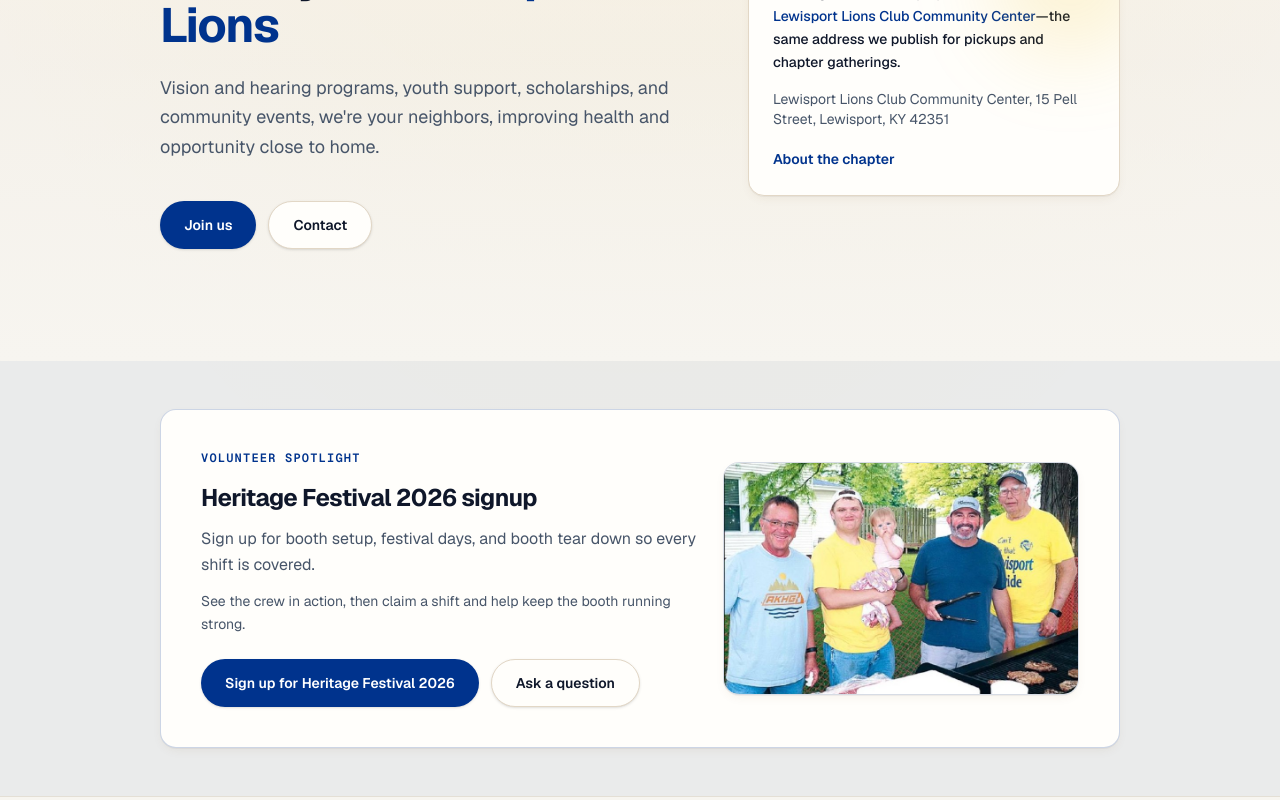
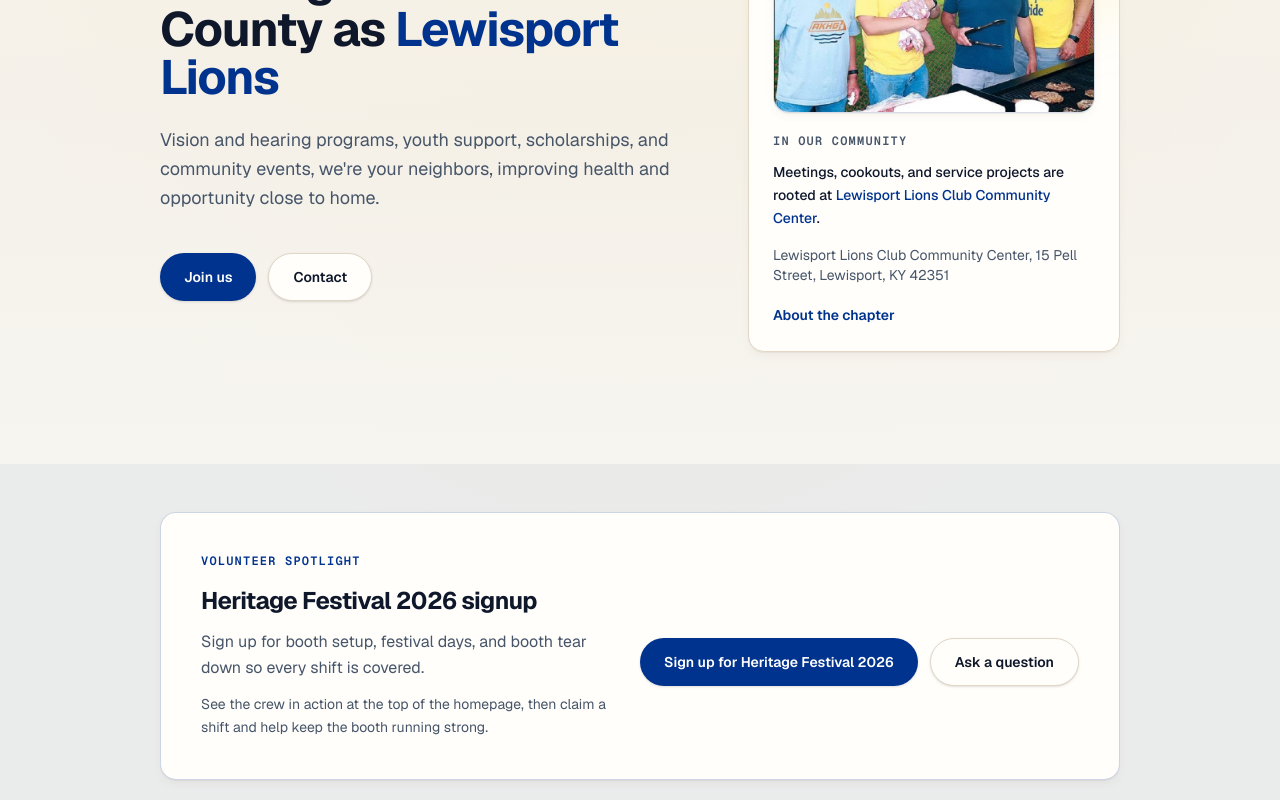
Before and after one commit to DoloMike/lionsclub-web, a Next.js app: page / in a window 1280 px wide. Shown: the part 300-1100 px from the top of the page. Built offline with nearby package versions, Linux system fonts and the light colour scheme; no server answers.

Commit message:
fix(heritage-festival): keep photo on homepage only

```diff
--- a/src/app/heritage-festival-2026-signup/page.tsx
+++ b/src/app/heritage-festival-2026-signup/page.tsx
@@ -1,9 +1,7 @@
 import type { Metadata } from "next";
-import Image from "next/image";
 import { HeritageFestivalSignupTable } from "@/components/heritage-festival/HeritageFestivalSignupTable";
 import { PageHeader } from "@/components/PageHeader";
 import { Prose } from "@/components/Prose";
-import { Card } from "@/components/ui/Card";
 import { addHeritageFestivalSignup } from "@/app/heritage-festival-2026-signup/actions";
 import {
   buildEmptyHeritageFestivalSignupSheet,
@@ -48,35 +46,6 @@
           </p>
         ) : null}
       </Prose>
-      <div className="mx-auto mt-8 max-w-5xl px-4 sm:px-6 lg:px-8">
-        <Card
-          padding="lg"
-          ring
-          className="overflow-hidden border-primary/15 bg-background/95"
-        >
-          <div className="grid gap-6 lg:grid-cols-[minmax(0,1.15fr)_minmax(280px,0.85fr)] lg:items-center">
-            <div>
-              <h2 className="text-xl font-semibold tracking-tight text-foreground sm:text-2xl">
-                Heritage Festival booth volunteers
-              </h2>
-              <p className="mt-3 text-sm leading-relaxed text-muted-foreground sm:text-base">
-                Join the Heritage Festival booth crew. Pick the day that works for you and add your name below.
-              </p>
-            </div>
-            <div className="overflow-hidden rounded-2xl border border-border/70 bg-muted/20 shadow-card">
-              <Image
-                src="/images/heritage-festival-2026.jpg"
-                alt="Lions Club volunteers and family gathered around a grill outdoors during a community cookout."
-                width={800}
-                height={523}
-                className="h-full w-full object-cover"
-                sizes="(min-width: 1024px) 28rem, 100vw"
-                priority
-              />
-            </div>
-          </div>
-        </Card>
-      </div>
       <div className="mx-auto mt-10 max-w-5xl px-4 pb-16 sm:px-6 lg:px-8">
         <HeritageFestivalSignupTable
           days={days}
--- a/src/components/home/Landing.tsx
+++ b/src/components/home/Landing.tsx
@@ -112,11 +112,21 @@
                 className="pointer-events-none absolute -right-8 -top-8 h-40 w-40 rounded-full bg-accent/15 blur-2xl"
                 aria-hidden
               />
-              <Eyebrow>In our community</Eyebrow>
+              <div className="overflow-hidden rounded-2xl border border-primary/15 bg-muted/20 shadow-card">
+                <Image
+                  src="/images/heritage-festival-2026.jpg"
+                  alt="Lions Club volunteers and family gathered around a grill outdoors during a community cookout."
+                  width={800}
+                  height={523}
+                  className="h-full w-full object-cover"
+                  sizes="(min-width: 1024px) 32rem, 100vw"
+                  priority
+                />
+              </div>
+              <Eyebrow className="mt-5">In our community</Eyebrow>
               <p className="mt-3 text-sm font-medium leading-relaxed text-foreground">
-                Meetings and service projects are rooted at{" "}
-                <span className="text-primary">{site.address.venue}</span>—the
-                same address we publish for pickups and chapter gatherings.
+                Meetings, cookouts, and service projects are rooted at{" "}
+                <span className="text-primary">{site.address.venue}</span>.
               </p>
               <p className="mt-4 text-sm text-muted-foreground">
                 <ExternalLink
@@ -141,12 +151,12 @@
       <section className="border-b border-border/60 bg-primary/5 py-12" aria-labelledby="heritage-festival-signup-callout">
         <Container>
           <Card padding="xl" ring className="border-primary/20 bg-background/90">
-            <div className="grid gap-6 lg:grid-cols-[minmax(0,1.4fr)_minmax(260px,1fr)] lg:items-center">
-              <div>
             <Eyebrow tone="primary">{heritageFestivalCallout.eyebrow}</Eyebrow>
+            <div className="mt-4 flex flex-col gap-6 lg:flex-row lg:items-center lg:justify-between">
+              <div className="max-w-2xl">
                 <h2
                   id="heritage-festival-signup-callout"
-                  className="mt-4 text-2xl font-bold tracking-tight text-foreground"
+                  className="text-2xl font-bold tracking-tight text-foreground"
                 >
                   {heritageFestivalCallout.title}
                 </h2>
@@ -154,26 +164,16 @@
                   {heritageFestivalCallout.body}
                 </p>
                 <p className="mt-3 text-sm leading-relaxed text-muted-foreground">
-                  See the crew in action, then claim a shift and help keep the booth running strong.
+                  See the crew in action at the top of the homepage, then claim a shift and help keep the booth running strong.
                 </p>
-                <div className="mt-6 flex flex-col gap-3 sm:flex-row [&>*]:w-full sm:[&>*]:w-auto">
+              </div>
+              <div className="flex flex-col gap-3 sm:flex-row [&>*]:w-full sm:[&>*]:w-auto">
                 <ButtonLink href={heritageFestivalCallout.href} size="lg">
                   Sign up for Heritage Festival 2026
                 </ButtonLink>
                 <ButtonLink href="/contact" variant="secondary" size="lg">
                   Ask a question
                 </ButtonLink>
-                </div>
-              </div>
-              <div className="overflow-hidden rounded-2xl border border-primary/15 bg-muted/20 shadow-card">
-                <Image
-                  src="/images/heritage-festival-2026.jpg"
-                  alt="Lions Club volunteers and family gathered around a grill outdoors during a community cookout."
-                  width={800}
-                  height={523}
-                  className="h-full w-full object-cover"
-                  sizes="(min-width: 1024px) 32rem, 100vw"
-                />
               </div>
             </div>
           </Card>
```
Lines whose indentation alone changed are shown as unchanged.
